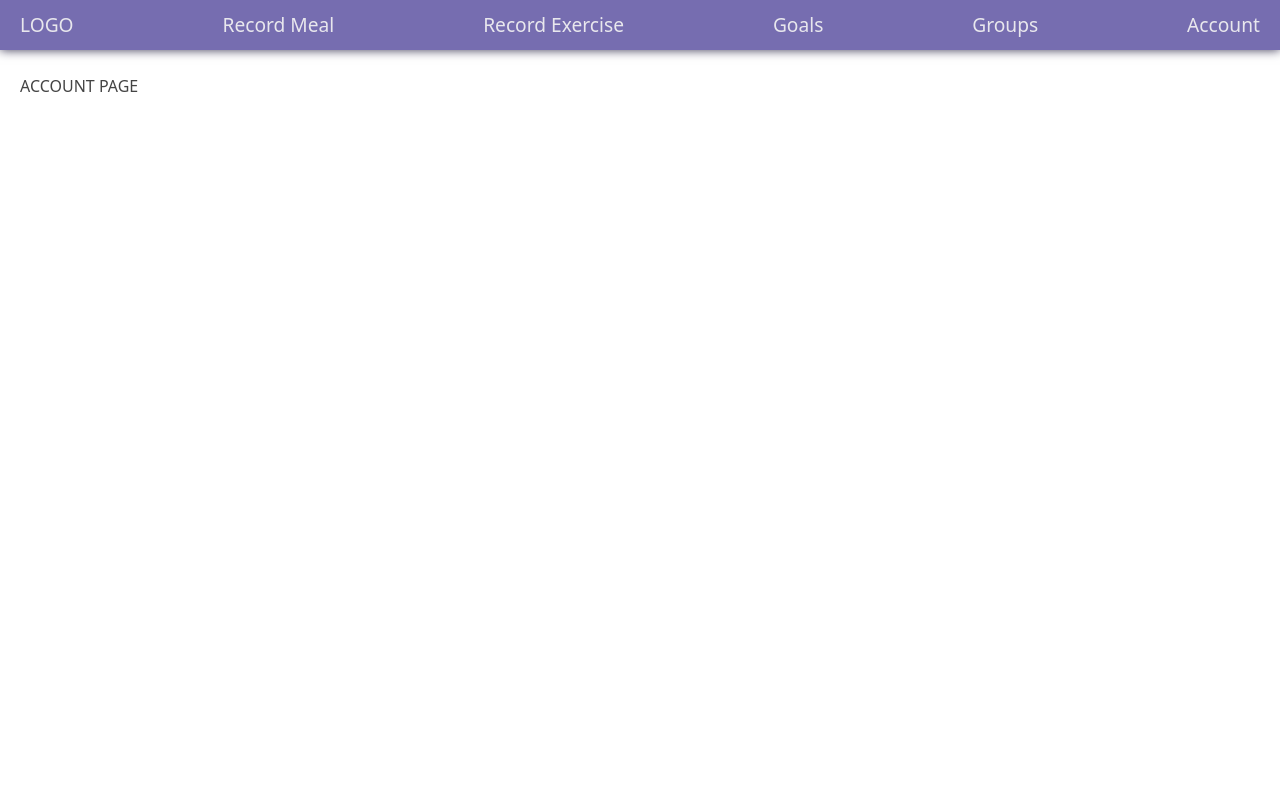
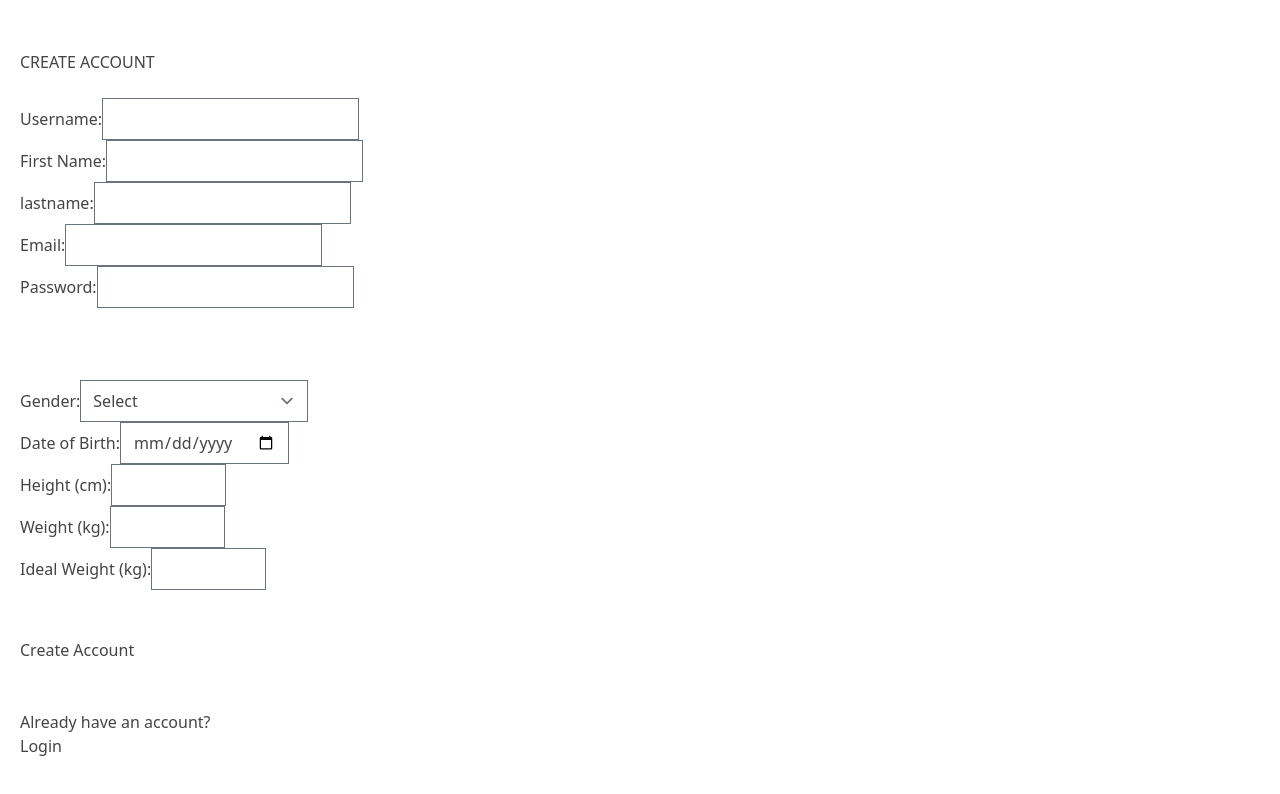
Before and after one commit to Wilsonator123/SECoursework, a React (Create React App) app in the folder client/: page /Account in a window 1280 px wide. Shown: the top 794 px of the page. Built offline with nearby package versions, Linux system fonts and the light colour scheme.

Commit message:
Storing the user's id client side and updating routing
Note: this routing will likely need to be fixed a lot! Sorry George!

```diff
--- a/client/src/App.js
+++ b/client/src/App.js
@@ -2,8 +2,16 @@ import "./css/App.css";
 import { useState } from "react";
 import AccountCreation from "./components/AccountCreation";
 import Login from "./components/LogIn";
+import PropTypes from 'prop-types';
 
-function App() {
+//Inspiration for authentication code taken from
+//https://www.digitalocean.com/community/tutorials/how-to-add-login-authentication-to-react-applications
+
+
+export default function App({ setToken }) {
+
+    //used to set the ID for a user on a login
+
 
     //Used to toggle between whether the user sees the Login form
     //Or the Account Creation form
@@ -22,7 +30,7 @@ function App() {
             <br/>
 
 
-            {currentForm ? <AccountCreation /> : <Login /> }
+            {currentForm ? <AccountCreation setToken={setToken} /> : <Login setToken={setToken}/> }
 
 
             <br/>
@@ -38,5 +46,3 @@ function App() {
         </div>
     );
 }
-
-export default App;
--- a/client/src/components/AccountCreation.js
+++ b/client/src/components/AccountCreation.js
@@ -1,11 +1,12 @@
 import React, { useState } from "react";
-import { useNavigate } from "react-router-dom";
+
+import PropTypes from 'prop-types';
 
 //Create a general form CSS file!
 
-function AccountCreation() {
+function AccountCreation({ setUserID }) {
     //Used to push the user to the home page on a valid account creation
-    const navigate = useNavigate();
+
 
     //All data needed for account creation (could be split up?)
     const [form, setForm] = useState({
@@ -47,7 +48,8 @@ function AccountCreation() {
 
                 //May need to be updated to another page
                 if (data) {
-                    navigate("/account");
+                    setUserID(data.user);
+
                 } else {
                     alert("Invalid account creation details.")
                 }
@@ -281,4 +283,6 @@ function AccountCreation() {
     );
 }
 
+
+
 export default AccountCreation;
--- a/client/src/components/LogIn.js
+++ b/client/src/components/LogIn.js
@@ -1,10 +1,10 @@
 import React, { useState } from "react";
-import { useNavigate } from "react-router-dom";
 
 
-function Login() {
+
+export default function Login({ setToken }) {
     //Used to push the user to the home page on a valid login
-    const navigate = useNavigate();
+
 
     //All data needed for account creation (could be split up?)
     const [form, setForm] = useState({
@@ -35,8 +35,12 @@ function Login() {
                 //May need to be updated to another page
                 if (data) {
 
-                    navigate("/account");
+                    setToken(data.id);
+                    console.log(data.id);
+                    console.log("We can set the token correctly!");
+
                 } else {
+
                     alert("Invalid login details.")
                 }
             })
@@ -92,4 +96,3 @@ function Login() {
         </form>
             )
 }
-export default Login;
--- a/client/src/index.js
+++ b/client/src/index.js
@@ -1,4 +1,4 @@
-import React from "react";
+import React, { StrictMode, useState } from "react";
 import ReactDOM from "react-dom/client";
 import { BrowserRouter, Routes, Route } from "react-router-dom";
 
@@ -15,30 +15,74 @@ import History from "./History";
 import Navbar from "./Navbar";
 
 
-//Get our root element and put the paths for the account creation page and
-//all other pages there
-const root = ReactDOM.createRoot(document.getElementById("root"));
-root.render(
+//Login authentication and storing user ID tokens adapted from
+// https://www.digitalocean.com/community/tutorials/how-to-add-login-authentication-to-react-applications
 
-    <BrowserRouter>
-        <Routes>
 
-            {/*On the Account Creation, no other pages should be accessed */}
-            <Route index element={<App />} />
+function Index() {
+
+    const getToken = () => {
+        const tokenString = sessionStorage.getItem('token');
+        const userToken = JSON.parse(tokenString);
+        console.log("userToken: ");
+        console.log(userToken);
+        console.log("getting token: ")
+        console.log(userToken);
+        return userToken;
+      };
+
+
+    const [token, setToken] = useState(getToken());
 
 
 
-            {/*Normal NavBar links (will need to be updated!) */}
-            <Route path="/" element={<Navbar />}>
-                <Route index element={<App />} />
+    const saveToken = (userToken) => {
+        sessionStorage.setItem("token", JSON.stringify(userToken));
+        setToken(userToken.token);
+        console.log("Set Token has been called!");
+        console.log("User Token in save Token");
+        console.log(userToken.token);
+      };
+
+
+
+    console.log("userID = ");
+
+    if (token){
+        console.log("should be showing everything else!");
+        return (
+            <BrowserRouter>
+                <Routes>
+                    <Route path="" element={<Navbar />}>
+                    <Route path="/" element={<Account />}>
                         <Route path="Meal" element={<Meal />} />
-                <Route path="Account" element={<Account />} />
+                        <Route path="/Account" element={<Account />} />
                         <Route path="Exercise" element={<Exercise />} />
                         <Route path="Goal" element={<Goal />} />
                         <Route path="Group" element={<Group />} />
                         <Route path="History" element={<History />} />
+                        <Route path="*" element={<h1>No pages here!</h1>} />
+                    </Route>
                     </Route>
 
                 </Routes>
             </BrowserRouter>
         );
+    }
+
+    else {
+        console.log("should only be showing sign in page");
+        console.log("user ID not found");
+        return <App setToken={saveToken}/>
+
+    }
+
+
+}
+
+
+
+//Get our root element and put the paths for the account creation page and
+//all other pages there
+const root = ReactDOM.createRoot(document.getElementById("root"));
+root.render(<Index />);
```
Also changed, not shown: 2 other files (tests, documents, lock files or other folders). Lines whose indentation alone changed are shown as unchanged.
